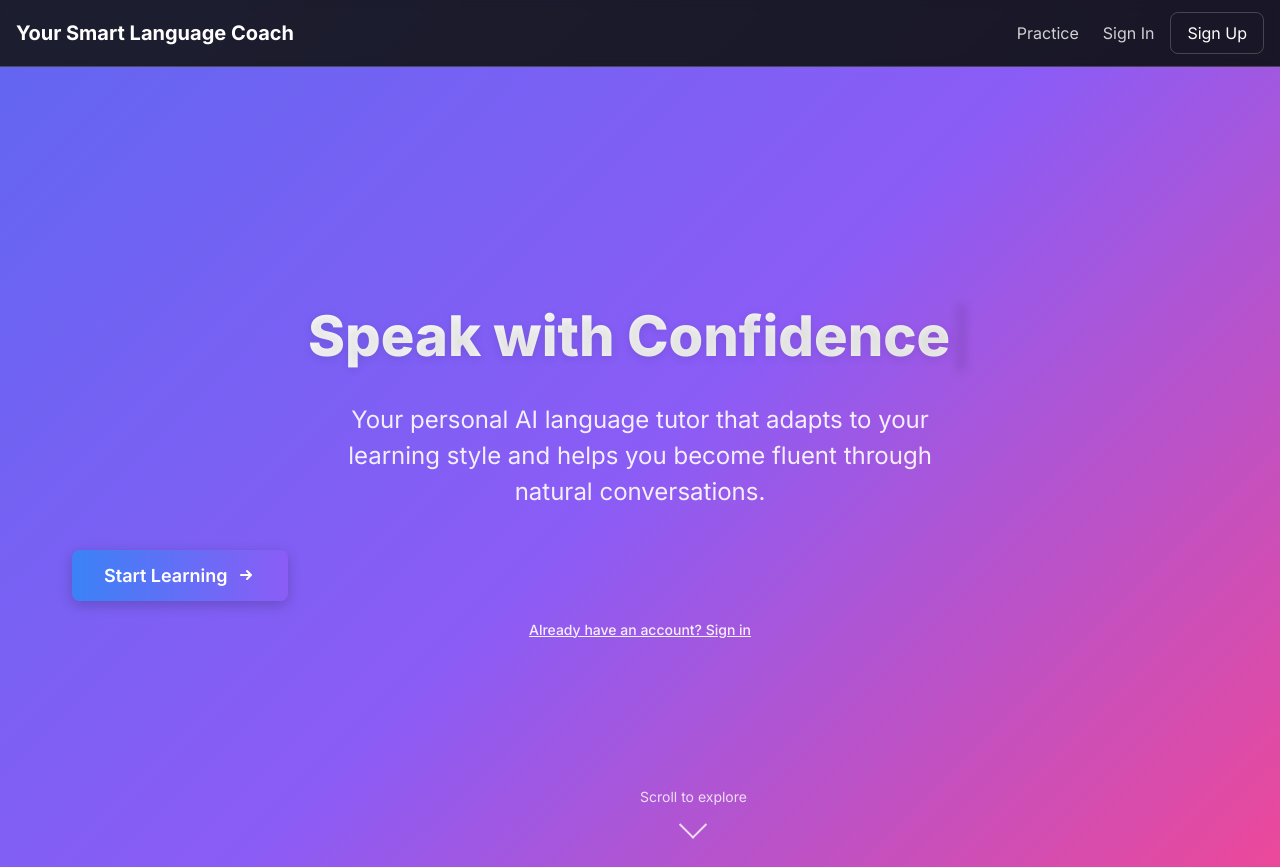
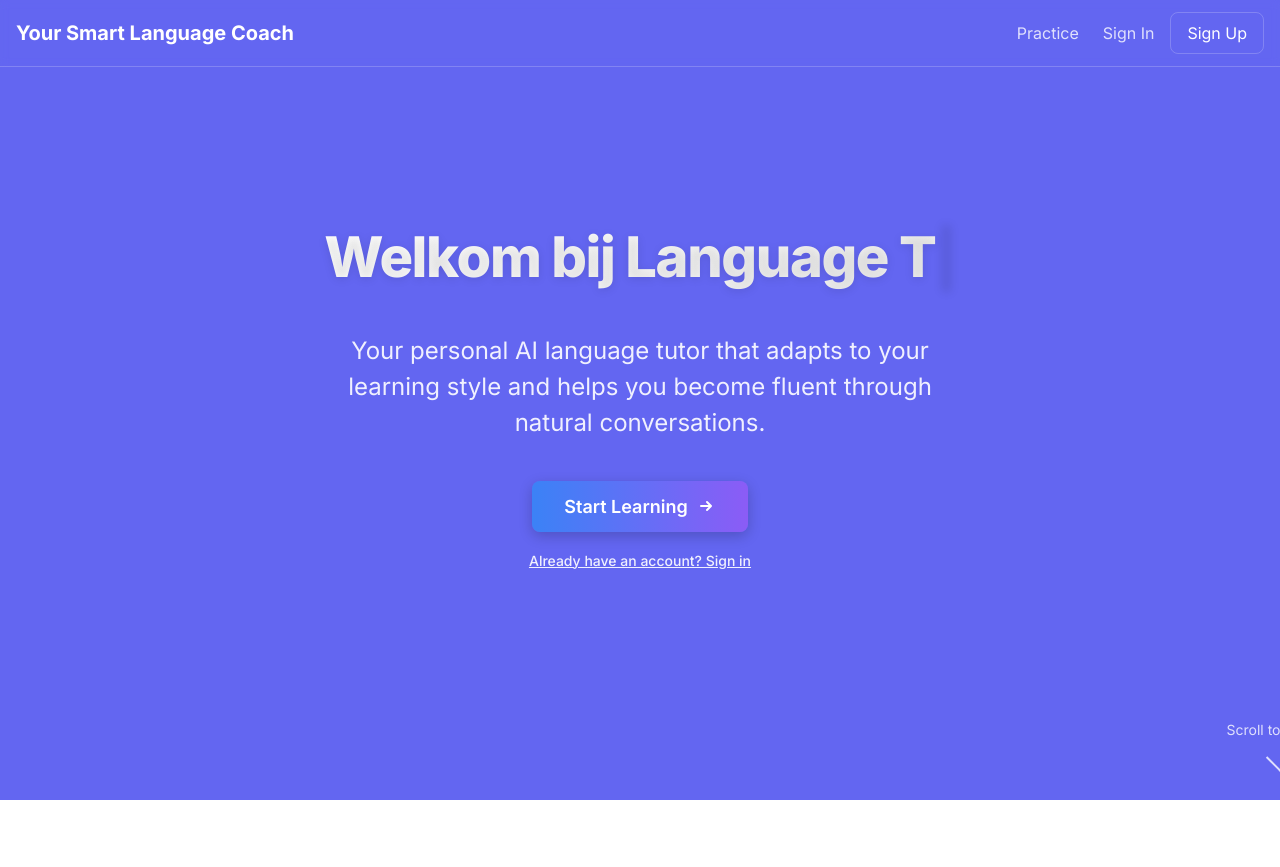
Before and after one commit to alipala/language-tutor, a Next.js app in the folder frontend/: page / in a window 1280 px wide. After the commit the page ends 800 px from the top, so only its background shows below. Built offline with nearby package versions, Linux system fonts and the light colour scheme; no server answers.

Commit message:
Fix landing page issues: center buttons, add spacing, fix scroll indicator, update globe emoji

```diff
--- a/frontend/app/landing-sections.css
+++ b/frontend/app/landing-sections.css
@@ -28,11 +28,14 @@
   padding: 2rem;
   z-index: 1;
   text-align: center;
+  display: flex;
+  flex-direction: column;
+  align-items: center;
 }
 
 /* First Section Styles */
 .landing-first {
-  background: linear-gradient(135deg, #6366f1 0%, #8b5cf6 50%, #ec4899 100%);
+  background: #6366f1;
 }
 
 .landing-first .section-background {
@@ -74,6 +77,7 @@
   display: flex;
   align-items: center;
   justify-content: center;
+  margin: 0 auto;
 }
 
 .start-button:hover {
@@ -89,10 +93,13 @@
   display: flex;
   flex-direction: column;
   align-items: center;
+  justify-content: center;
   color: white;
   font-size: 0.875rem;
   opacity: 0.8;
   animation: bounce 2s infinite;
+  width: 100%;
+  text-align: center;
 }
 
 .scroll-arrow {
@@ -118,7 +125,7 @@
 
 /* Second Section Styles */
 .landing-second {
-  background: linear-gradient(135deg, #0ea5e9 0%, #06b6d4 100%);
+  background: #0ea5e9;
 }
 
 .landing-second .section-background {
@@ -131,6 +138,7 @@
   justify-content: center;
   gap: 2rem;
   margin-top: 2rem;
+  margin-bottom: 3rem;
 }
 
 .feature-card {
@@ -184,7 +192,7 @@
 
 /* Third Section Styles */
 .landing-third {
-  background: linear-gradient(135deg, #4f46e5 0%, #7c3aed 100%);
+  background: #4f46e5;
 }
 
 .landing-third .section-background {
@@ -243,3 +251,25 @@
   scroll-snap-type: y mandatory;
   scroll-behavior: smooth;
 }
+
+/* Navbar styles */
+.navbar-fixed {
+  position: fixed;
+  top: 0;
+  left: 0;
+  right: 0;
+  z-index: 100;
+  transition: background-color 0.3s ease;
+}
+
+.navbar-section1 {
+  background-color: #6366f1;
+}
+
+.navbar-section2 {
+  background-color: #0ea5e9;
+}
+
+.navbar-section3 {
+  background-color: #4f46e5;
+}
--- a/frontend/app/page.tsx
+++ b/frontend/app/page.tsx
@@ -286,9 +286,40 @@ export default function Home() {
     }
   };
 
+  // State to track which section is visible
+  const [activeSection, setActiveSection] = useState('section1');
+
+  // Effect to handle scroll and update navbar color
+  useEffect(() => {
+    if (typeof window === 'undefined') return;
+
+    const handleScroll = () => {
+      const section1 = document.getElementById('section1');
+      const section2 = document.getElementById('section2');
+      const section3 = document.getElementById('section3');
+
+      if (!section1 || !section2 || !section3) return;
+
+      const scrollPosition = window.scrollY + window.innerHeight / 2;
+
+      if (scrollPosition < section2.offsetTop) {
+        setActiveSection('section1');
+      } else if (scrollPosition < section3.offsetTop) {
+        setActiveSection('section2');
+      } else {
+        setActiveSection('section3');
+      }
+    };
+
+    window.addEventListener('scroll', handleScroll);
+    return () => window.removeEventListener('scroll', handleScroll);
+  }, []);
+
   return (
     <div className="min-h-screen flex flex-col">
-      <NavBar />
+      <div className={`navbar-fixed navbar-${activeSection}`}>
+        <NavBar />
+      </div>
 
       {isLoading ? (
         <div className="flex-grow flex flex-col items-center justify-center p-4">
@@ -302,19 +333,24 @@ export default function Home() {
             <div className="section-background"></div>
             <div className="section-content">
               <motion.h1
+                className="text-5xl font-bold tracking-tight relative z-10 min-h-[5rem] text-white"
                 initial={{ opacity: 0, y: -20 }}
                 animate={{ opacity: 1, y: 0 }}
                 transition={{ duration: 0.8 }}
               >
                 <TypeAnimation
                   sequence={[
-                    'Master Languages with AI',
+                    'Welcome to Language Tutor! 🌎',
                     2000,
-                    'Speak with Confidence',
+                    'Welkom bij Language Tutor! 🇳🇱',
                     1500,
-                    'Learn at Your Own Pace',
+                    '¡Bienvenido a Language Tutor! 🇪🇸',
                     1500,
-                    'Practice Real Conversations',
+                    'Willkommen bei Language Tutor! 🇩🇪',
+                    1500,
+                    'Bienvenue à Language Tutor! 🇫🇷',
+                    1500,
+                    'Bem-vindo ao Language Tutor! 🇵🇹',
                     1500,
                   ]}
                   wrapper="span"
```
